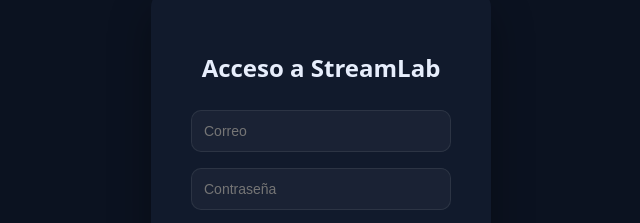
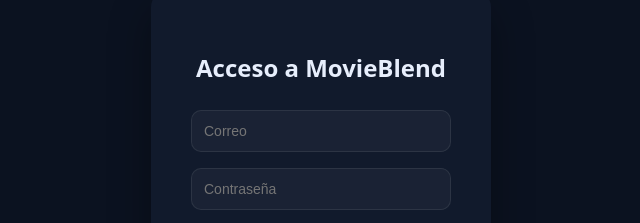
Before and after one commit to yopabloski/mi-sitio, a plain HTML site: page login.html in a window 1280 px wide. Shown: the part 129-352 px from the top of the page, 319-959 px from the left. Drawn offline with Linux system fonts and the light colour scheme.

Commit message:
Update login.html

```diff
--- a/login.html
+++ b/login.html
@@ -2,14 +2,14 @@
 <html lang="es">
 <head>
   <meta charset="UTF-8">
-  <title>Login | StreamLab</title>
+  <title>Login | MovieBlend</title>
   <link rel="stylesheet" href="assets/css/main.css">
 </head>
 <body>
 
   <div class="login-container">
 
-  <h2>Acceso a StreamLab</h2>
+  <h2>Acceso a MovieBlend</h2>
 
   <input type="email" id="email" placeholder="Correo">
   <input type="password" id="password" placeholder="Contraseña">
```
